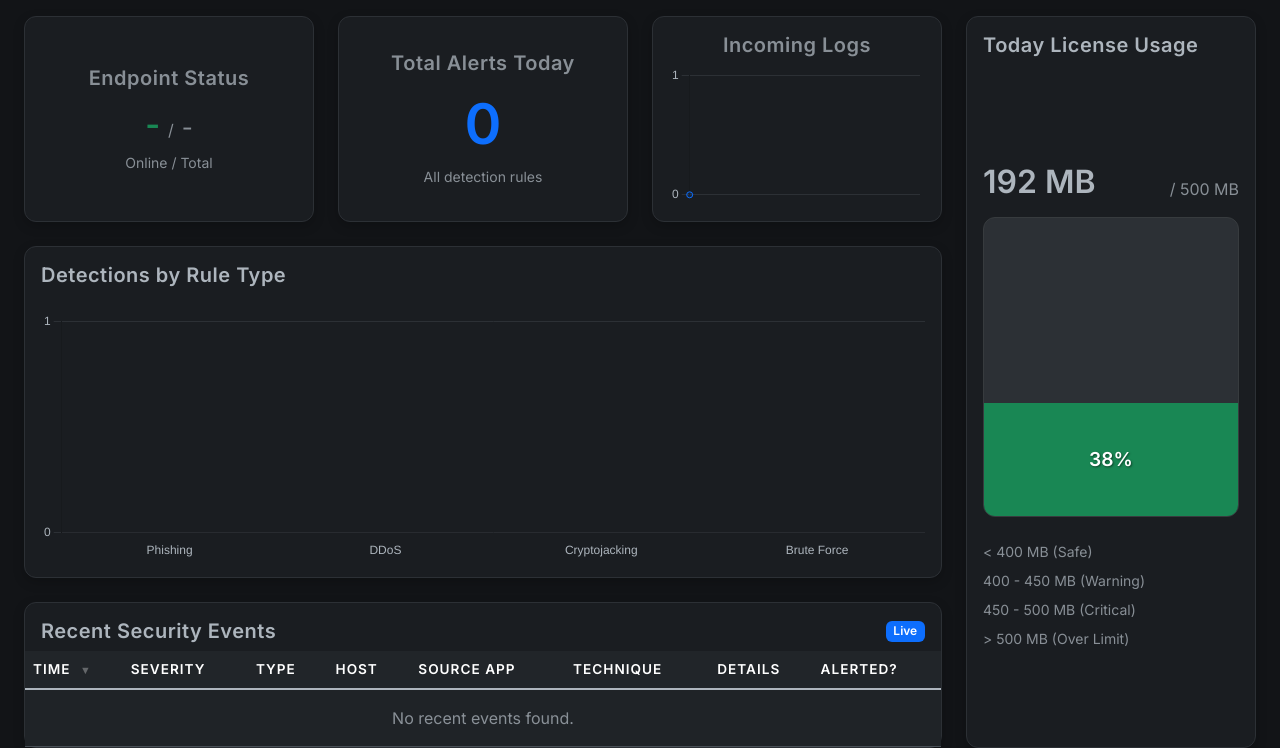
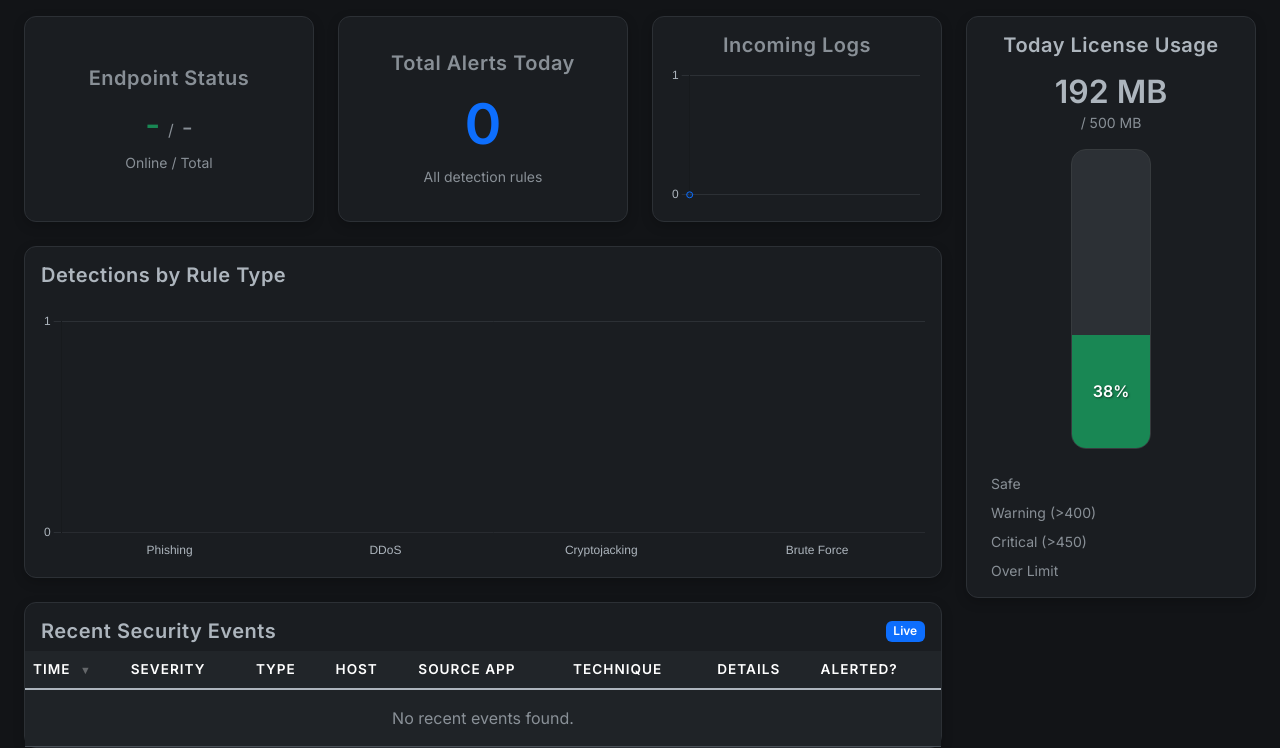
Before and after one commit to Suphatt130/SeniorProject, a Flask app: page / in a window 1280 px wide. Shown: the part 146-894 px from the top of the page. Run offline with Flask 3, Linux system fonts and the light colour scheme; data that the repository does not hold is empty.

Commit message:
Fix interface bug

```diff
--- a/SeniorCode/web/templates/index.html
+++ b/SeniorCode/web/templates/index.html
@@ -3,7 +3,7 @@
 <head>
     <meta charset="UTF-8">
     <meta name="viewport" content="width=device-width, initial-scale=1.0">
-    <title>Security Monitor Pro</title>
+    <title>SPADE Security Monitor</title>
     <link href="https://cdn.jsdelivr.net/npm/bootstrap@5.3.0/dist/css/bootstrap.min.css" rel="stylesheet">
     <link href="https://fonts.googleapis.com/css2?family=Inter:wght@300;400;600&display=swap" rel="stylesheet">
     <link rel="stylesheet" href="{{ url_for('static', filename='style.css') }}">
@@ -105,32 +105,30 @@
             </main>
 
             <aside class="col-lg-3">
-                <div class="card card-custom h-100 mb-4 sticky-top" style="top: 20px; z-index: 1;">
-                    <div class="card-body d-flex flex-column">
-                        <h5 class="card-title mb-4">Today License Usage</h5>
+                <div class="card card-custom mb-4 sticky-top" style="top: 20px; z-index: 1;">
+                    <div class="card-body d-flex flex-column align-items-center">
+                        <h5 class="card-title mb-3">Today License Usage</h5>
 
-                        <div class="flex-grow-1 d-flex flex-column justify-content-center">
-                            <div class="d-flex justify-content-between mb-3">
+                        <div class="text-center mb-3">
                             <span id="license-used-text" class="fw-bold h2 mb-0">0 MB</span>
-                                <span class="text-muted align-self-end">/ 500 MB</span>
+                            <div class="text-muted small">/ 500 MB</div>
                         </div>
 
-                            <div style="height: 300px; width: 100%; background-color: #2c3035; border-radius: 12px; position: relative; overflow: hidden; border: 1px solid #373b3e;">
+                        <div style="height: 300px; width: 80px; background-color: #2c3035; border-radius: 15px; position: relative; overflow: hidden; border: 1px solid #373b3e;">
 
                             <div id="license-progress-bar"
                                  class="d-flex justify-content-center align-items-center bg-success text-white fw-bold"
-                                     style="position: absolute; bottom: 0; left: 0; width: 100%; height: 0%; transition: height 0.6s ease; font-size: 1.2rem; text-shadow: 1px 1px 2px rgba(0,0,0,0.5);">
+                                 style="position: absolute; bottom: 0; left: 0; width: 100%; height: 0%; transition: height 0.6s ease; font-size: 1rem; text-shadow: 1px 1px 2px rgba(0,0,0,0.5);">
                                 0%
                             </div>
 
                         </div>
 
-                            <div class="mt-4 small text-muted">
-                                <div class="d-flex align-items-center mb-2"><span class="badge bg-success me-2" style="width:15px;height:15px;"></span> < 400 MB (Safe)</div>
-                                <div class="d-flex align-items-center mb-2"><span class="badge bg-warning me-2" style="width:15px;height:15px;"></span> 400 - 450 MB (Warning)</div>
-                                <div class="d-flex align-items-center mb-2"><span class="badge bg-orange me-2" style="width:15px;height:15px;"></span> 450 - 500 MB (Critical)</div>
-                                <div class="d-flex align-items-center"><span class="badge bg-danger me-2" style="width:15px;height:15px;"></span> > 500 MB (Over Limit)</div>
-                            </div>
+                        <div class="mt-4 small text-muted w-100 px-2">
+                            <div class="d-flex align-items-center mb-2"><span class="badge bg-success me-2" style="width:12px;height:12px;"></span> Safe</div>
+                            <div class="d-flex align-items-center mb-2"><span class="badge bg-warning me-2" style="width:12px;height:12px;"></span> Warning (>400)</div>
+                            <div class="d-flex align-items-center mb-2"><span class="badge bg-orange me-2" style="width:12px;height:12px;"></span> Critical (>450)</div>
+                            <div class="d-flex align-items-center"><span class="badge bg-danger me-2" style="width:12px;height:12px;"></span> Over Limit</div>
                         </div>
                     </div>
                 </div>
```
Lines whose indentation alone changed are shown as unchanged.
